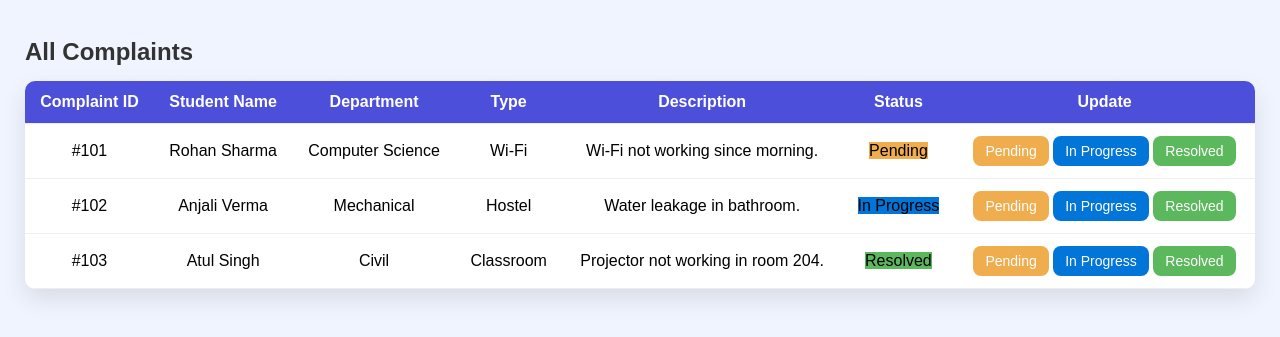
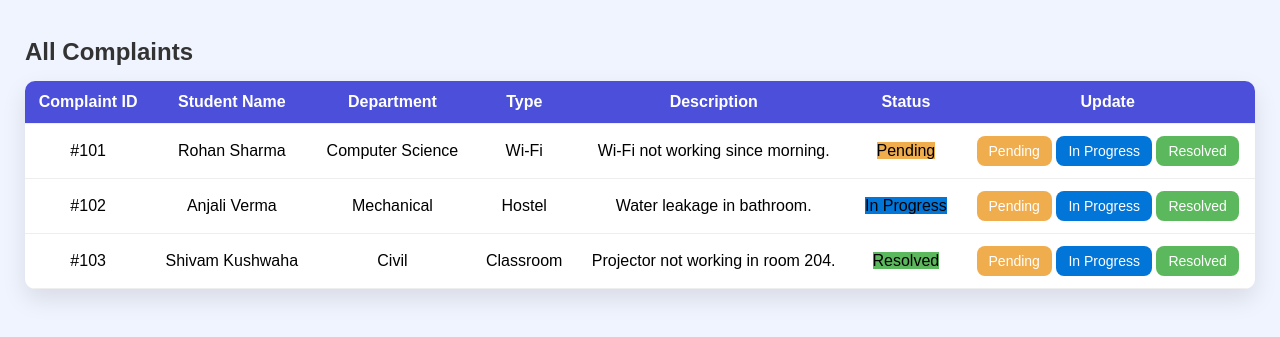
Before and after one commit to Atul-Kushwaha09/COLLEGE-COMPLAINT-PORTAL, a plain HTML site: page admin-dashboard.html in a window 1280 px wide. Shown: the part 79-416 px from the top of the page. Drawn offline with Linux system fonts and the light colour scheme.

Commit message:
admin-dashboard.html

```diff
--- a/admin-dashboard.html
+++ b/admin-dashboard.html
@@ -12,7 +12,7 @@
             background: #f0f4ff;
         }
 
-        /* Navbar */
+
         .navbar {
             background: #4b4fda;
             padding: 15px 25px;
@@ -37,7 +37,7 @@
             background: #e2e2ff;
         }
 
-        /* Container */
+
         .container {
             padding: 25px;
         }
@@ -47,7 +47,7 @@
             margin-bottom: 15px;
         }
 
-        /* Table */
+
         table {
             width: 100%;
             border-collapse: collapse;
@@ -73,7 +73,7 @@
             background: #f7f7ff;
         }
 
-        /* Status Buttons */
+
         .status-btn {
             border: none;
             padding: 7px 12px;
@@ -95,13 +95,13 @@
 
 <body>
 
-    <!-- Navbar -->
+
     <div class="navbar">
         Admin Dashboard
         <a href="login.html" class="logout-btn">Logout</a>
     </div>
 
-    <!-- Main Content -->
+
     <div class="container">
         <h2>All Complaints</h2>
 
@@ -149,7 +149,7 @@
 
             <tr>
                 <td>#103</td>
-                <td>Atul Singh</td>
+                <td>Shivam Kushwaha</td>
                 <td>Civil</td>
                 <td>Classroom</td>
                 <td>Projector not working in room 204.</td>
```
